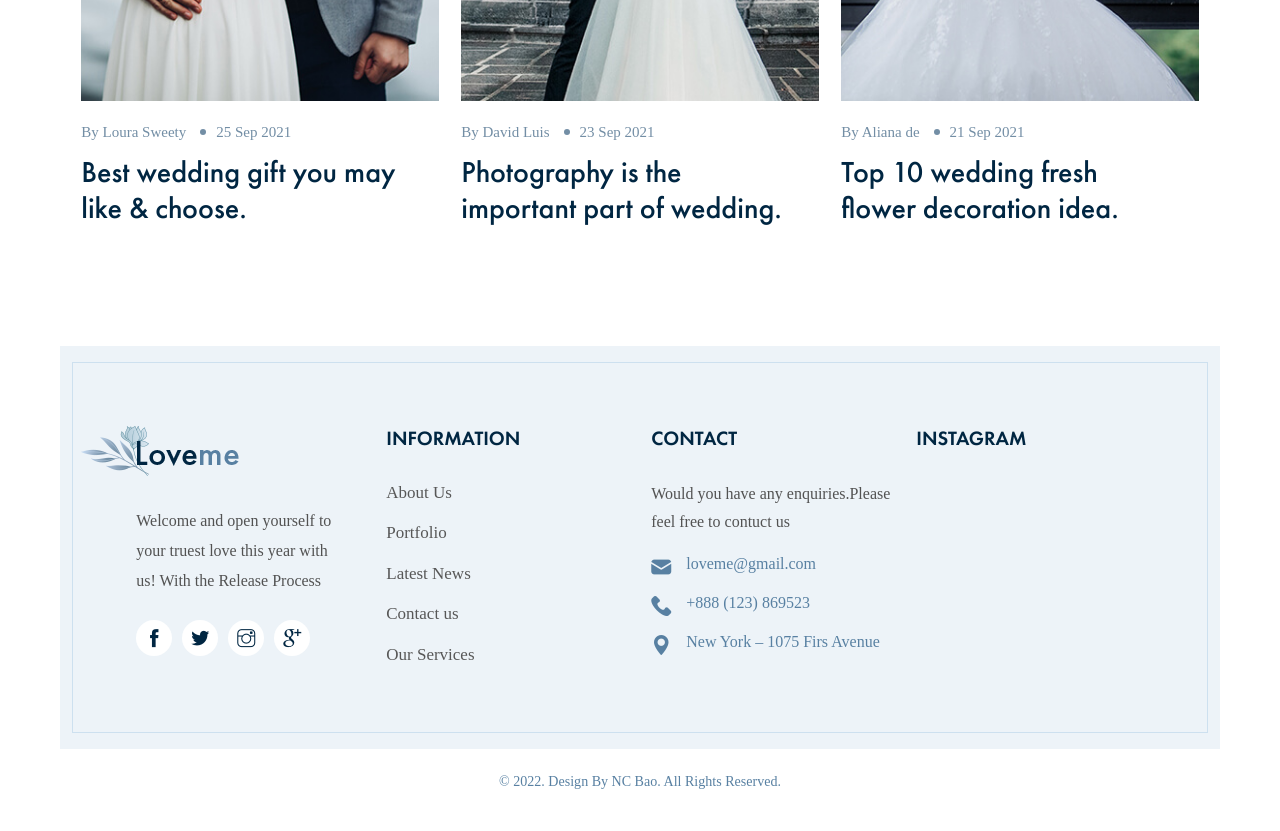
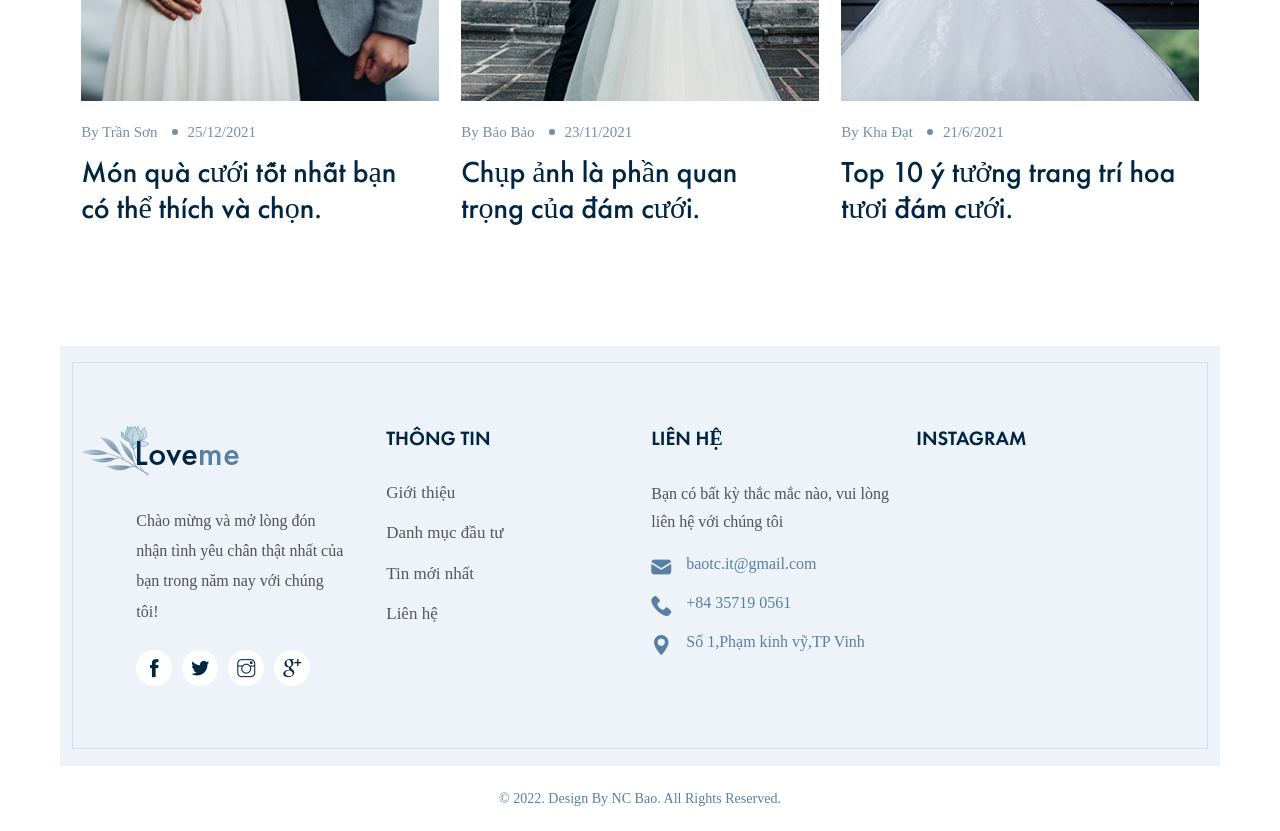
Before and after one commit to Canhbao99/ngoc-xinh, a plain HTML site: page index.html in a window 1280 px wide. Shown: the part 7560-8391 px from the top of the page. Drawn offline with Linux system fonts and the light colour scheme; files whose address does not match are found by name; a web font is replaced by a local one.

Commit message:
upload-1

```diff
--- a/index.html
+++ b/index.html
@@ -925,11 +925,11 @@
                                     </div>
                                     <div class="wpo-blog-content">
                                         <ul>
-                                            <li>By <a href="blog-single.html">Loura Sweety</a></li>
-                                            <li>25 Sep 2021</li>
+                                            <li>By <a href="blog-single.html">Trần Sơn</a></li>
+                                            <li>25/12/2021</li>
                                         </ul>
-                                        <h2><a href="blog.html">Best wedding gift you may
-                                                like & choose.</a>
+                                        <h2><a href="blog.html">Món quà cưới tốt nhất bạn có thể
+                                            thích và chọn.</a>
                                         </h2>
                                     </div>
                                 </div>
@@ -941,10 +941,10 @@
                                     </div>
                                     <div class="wpo-blog-content">
                                         <ul>
-                                            <li>By <a href="blog-single.html">David Luis</a></li>
-                                            <li>23 Sep 2021</li>
+                                            <li>By <a href="blog-single.html">Bảo Bảo</a></li>
+                                            <li>23/11/2021</li>
                                         </ul>
-                                        <h2><a href="blog.html">Photography is the important part of wedding.</a>
+                                        <h2><a href="blog.html">Chụp ảnh là phần quan trọng của đám cưới.</a>
                                         </h2>
                                     </div>
                                 </div>
@@ -956,10 +956,10 @@
                                     </div>
                                     <div class="wpo-blog-content">
                                         <ul>
-                                            <li>By <a href="blog-single.html">Aliana de</a></li>
-                                            <li>21 Sep 2021</li>
+                                            <li>By <a href="blog-single.html">Kha Đạt</a></li>
+                                            <li>21/6/2021</li>
                                         </ul>
-                                        <h2><a href="blog.html">Top 10 wedding fresh flower decoration idea.</a>
+                                        <h2><a href="blog.html">Top 10 ý tưởng trang trí hoa tươi đám cưới.</a>
                                         </h2>
                                     </div>
                                 </div>
@@ -981,8 +981,7 @@
                                     <div class="logo widget-title">
                                         <img src="assets/images/logo.png" alt="blog">
                                     </div>
-                                    <p>Welcome and open yourself to your truest love this year with us! With the Release
-                                        Process</p>
+                                    <p>Chào mừng và mở lòng đón nhận tình yêu chân thật nhất của bạn trong năm nay với chúng tôi!</p>
                                     <ul>
                                         <li>
                                             <a href="#">
@@ -1010,28 +1009,27 @@
                             <div class="col col-xl-3  col-lg-4 col-md-6 col-sm-12 col-12">
                                 <div class="widget link-widget">
                                     <div class="widget-title">
-                                        <h3>Information</h3>
+                                        <h3>Thông tin</h3>
                                     </div>
                                     <ul>
-                                        <li><a href="about.html">About Us</a></li>
-                                        <li><a href="portfolio.html">Portfolio</a></li>
-                                        <li><a href="blog.html">Latest News</a></li>
-                                        <li><a href="contact.html">Contact us</a></li>
-                                        <li><a href="service.html">Our Services</a></li>
+                                        <li><a href="about.html">Giới thiệu</a></li>
+                                        <li><a href="portfolio.html">Danh mục đầu tư</a></li>
+                                        <li><a href="blog.html">Tin mới nhất</a></li>
+                                        <li><a href="contact.html">Liên hệ</a></li>
                                     </ul>
                                 </div>
                             </div>
                             <div class="col col-xl-3  col-lg-4 col-md-6 col-sm-12 col-12">
                                 <div class="widget wpo-service-link-widget">
                                     <div class="widget-title">
-                                        <h3>Contact </h3>
+                                        <h3>Liên hệ </h3>
                                     </div>
                                     <div class="contact-ft">
-                                        <p>Would you have any enquiries.Please feel free to contuct us</p>
+                                        <p>Bạn có bất kỳ thắc mắc nào, vui lòng liên hệ với chúng tôi</p>
                                         <ul>
-                                            <li><i class="fi flaticon-email"></i>loveme@gmail.com</li>
-                                            <li><i class="fi flaticon-phone-call"></i>+888 (123) 869523</li>
-                                            <li><i class="fi flaticon-maps-and-flags"></i>New York – 1075 Firs Avenue
+                                            <li><i class="fi flaticon-email"></i>baotc.it@gmail.com</li>
+                                            <li><i class="fi flaticon-phone-call"></i>+84 35719 0561</li>
+                                            <li><i class="fi flaticon-maps-and-flags"></i>Số 1,Phạm kinh vỹ,TP Vinh
                                             </li>
                                         </ul>
                                     </div>
```
